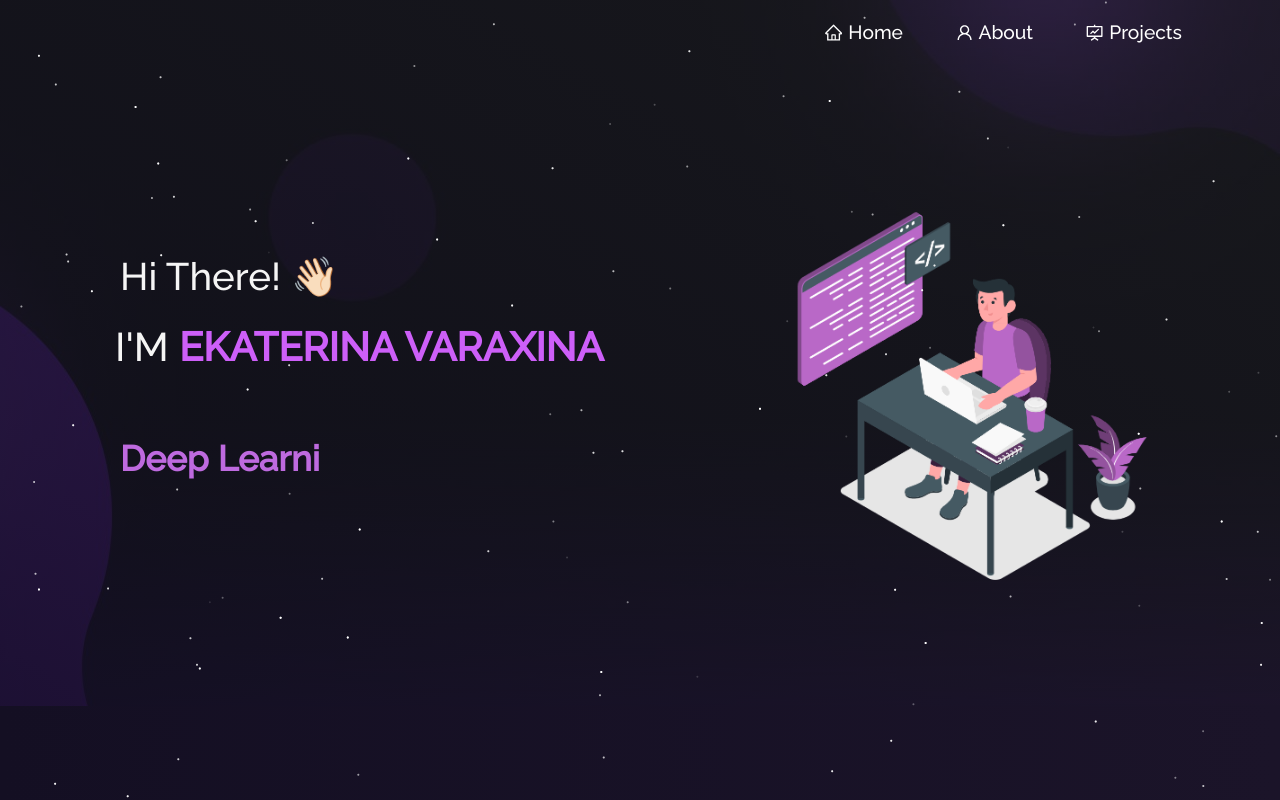
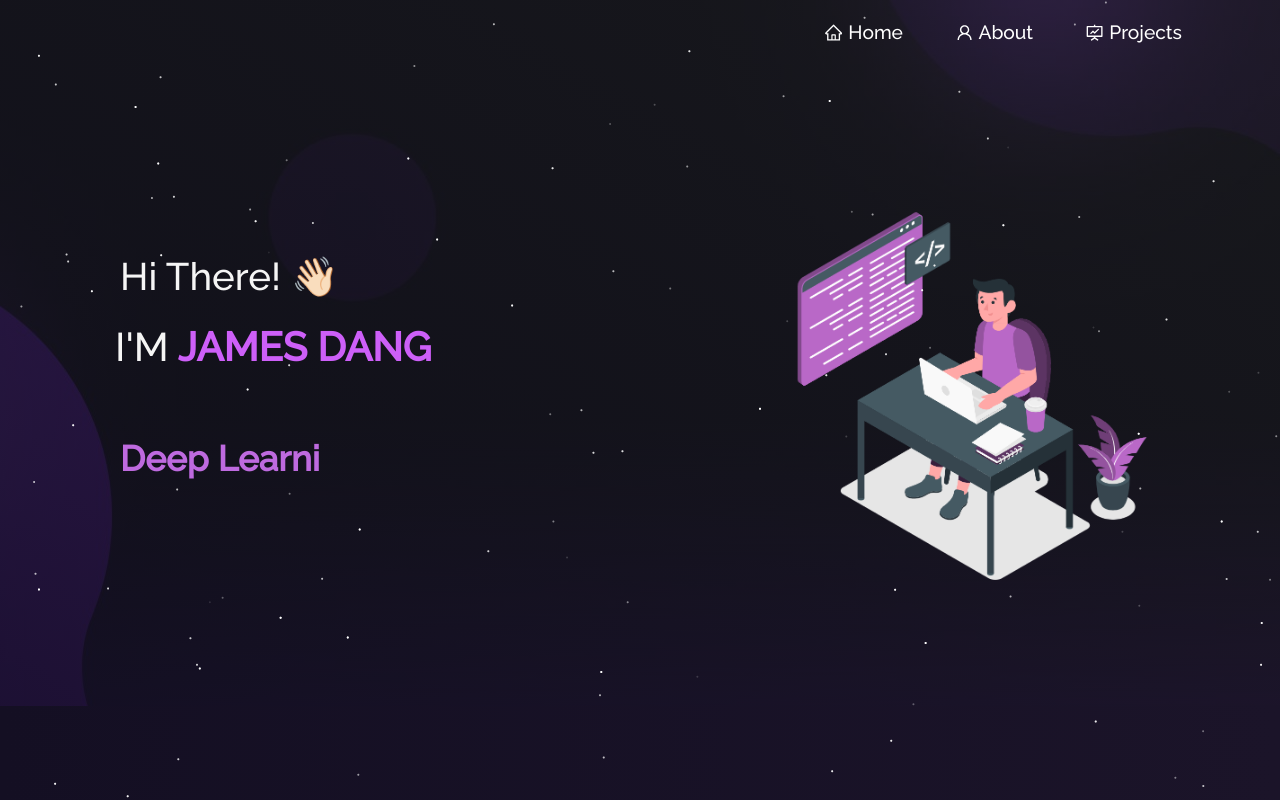
Before and after one commit to apolloworld/Portofolio, a React (Create React App) app: page / in a window 1280 px wide. Shown: the top 800 px of the page. Built offline with nearby package versions, Linux system fonts and the light colour scheme.

Commit message:
Fix name

```diff
--- a/public/index.html
+++ b/public/index.html
@@ -10,26 +10,23 @@
       content="Web site created using create-react-app"
     />
     <link rel="manifest" href="%PUBLIC_URL%/manifest.json" />
-    <title>Ekaterina Varaxina | Portfolio</title>
+    <title>James Dang | Portfolio</title>
     <meta
       name="description"
       content="Self Developed personal website build with React.js"
     />
 
     <!-- Google / Search Engine Tags -->
-    <meta itemprop="name" content="Ekaterina Varaxina | Portfolio" />
+    <meta itemprop="name" content="James Dang | Portfolio" />
     <meta
       itemprop="description"
       content="Self Developed personal website build with React.js"
     />
 
     <!-- Facebook Meta Tags -->
-    <meta
-      property="og:url"
-      content="https://ekaterina-varaxina-dev.netlify.app/"
-    />
+    <meta property="og:url" content="https://james-dang-dev.netlify.app/" />
     <meta property="og:type" content="website" />
-    <meta property="og:title" content="Ekaterina Varaxina | Portfolio" />
+    <meta property="og:title" content="James Dang | Portfolio" />
     <meta
       property="og:description"
       content="Self Developed personal website build with React.js"
@@ -37,7 +34,7 @@
 
     <!-- Twitter Meta Tags -->
     <meta name="twitter:card" content="summary_large_image" />
-    <meta name="twitter:title" content="Ekaterina Varaxina | Portfolio" />
+    <meta name="twitter:title" content="James Dang | Portfolio" />
     <meta
       name="twitter:description"
       content="Self Developed personal website build with React.js"
--- a/src/components/About/AboutCard.js
+++ b/src/components/About/AboutCard.js
@@ -8,8 +8,7 @@ function AboutCard() {
       <Card.Body>
         <blockquote className="blockquote mb-0">
           <p style={{ textAlign: "justify" }}>
-            Hi Everyone, I am{" "}
-            <span className="purple">Ekaterina Varaxina </span>
+            Hi Everyone, I am <span className="purple">James Dang </span>
             <br />I am senior fullstack engineer.
             <br />
             <br />
@@ -30,7 +29,7 @@ function AboutCard() {
           <p style={{ color: "rgb(155 126 172)" }}>
             "Strive to build things that make a difference!"{" "}
           </p>
-          <footer className="blockquote-footer">Ekaterina Varaxina</footer>
+          <footer className="blockquote-footer">James Dang</footer>
         </blockquote>
       </Card.Body>
     </Card>
--- a/src/components/Footer.js
+++ b/src/components/Footer.js
@@ -8,7 +8,7 @@ function Footer() {
     <Container fluid className="footer">
       <Row>
         <Col md="4" className="footer-copywright">
-          <h3>Designed and Developed by Ekaterina Varaxina</h3>
+          <h3>Designed and Developed by James Dang</h3>
         </Col>
         <Col md="4" className="footer-copywright">
           <h3>Copyright © {year}</h3>
--- a/src/components/Home/Home.js
+++ b/src/components/Home/Home.js
@@ -22,7 +22,7 @@ function Home() {
 
               <h1 className="heading-name">
                 I'M
-                <strong className="main-name"> EKATERINA VARAXINA</strong>
+                <strong className="main-name"> JAMES DANG</strong>
               </h1>
 
               <div style={{ padding: 50, textAlign: "left" }}>
--- a/src/components/Home/Home2.js
+++ b/src/components/Home/Home2.js
@@ -1,6 +1,6 @@
 import React from "react";
 import { Container, Row, Col } from "react-bootstrap";
-import myImg from "../../Assets/avatar.jpeg";
+import myImg from "../../Assets/avatar.svg";
 import Tilt from "react-parallax-tilt";
 
 function Home2() {
```
Also changed, not shown: src/Assets/avatar.jpeg (deleted).
